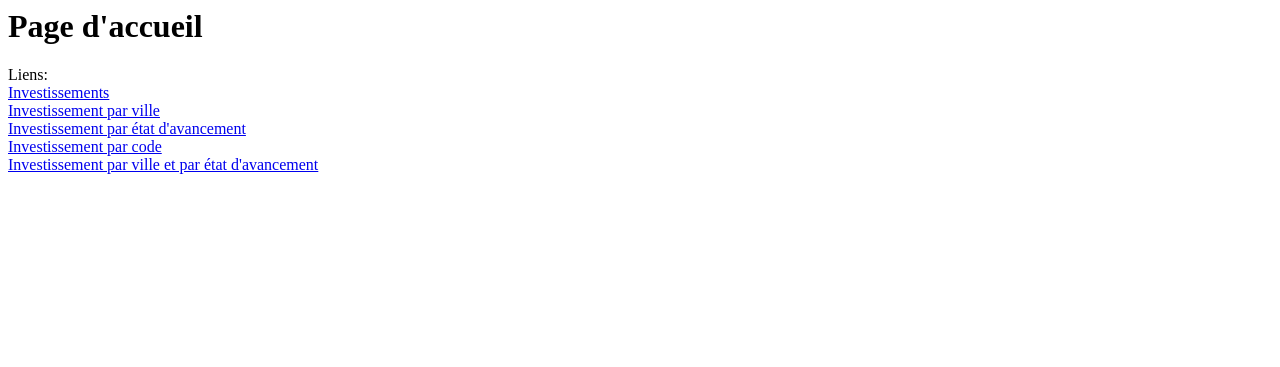
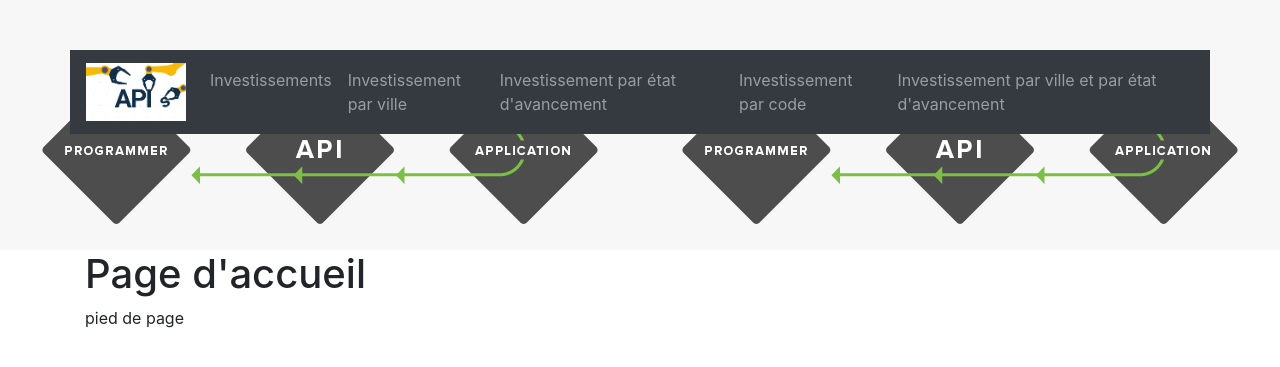
Before and after one commit to Qlexio/KPI_test, a Django app: page / in a window 1280 px wide. Shown: the top 367 px of the page. Run offline with Django 3.2, Linux system fonts and the light colour scheme; some libraries are stand-ins or nearby versions.

Commit message:
Get website pages in shape
* Create base.html page to include all pages inside.
* Add "extends" value to include pages in base.html.
* Use of bootstrap to:
  * Create navbar and header of website. Also addition of images.
  * Get table in shape
* Add pagination to investments page in views. Need to extend to other
pages.

```diff
--- /dev/null
+++ b/Web/Website/KPI_Web/static/css/style.css
@@ -0,0 +1,10 @@
+.main_container {
+    height: 250px;
+    padding-top: 50px;
+    padding-bottom: 50px;
+    background-image: url("../Image/API.png");
+}
+
+.nav_img {
+    width: 100px;
+}
--- /dev/null
+++ b/Web/Website/KPI_Web/templates/KPI_Web/base.html
@@ -0,0 +1,87 @@
+{% load static %}
+
+<!doctype html>
+
+<html lang="en">
+
+  <head>
+
+    <!-- Required meta tags -->
+
+    <meta charset="utf-8">
+
+    <meta name="viewport" content="width=device-width, initial-scale=1, shrink-to-fit=no">
+
+
+
+    <!-- Bootstrap CSS -->
+
+    <link rel="stylesheet" href="{% static 'css/style.css' %}">
+    <link rel="stylesheet" href="https://stackpath.bootstrapcdn.com/bootstrap/4.4.1/css/bootstrap.min.css" integrity="sha384-Vkoo8x4CGsO3+Hhxv8T/Q5PaXtkKtu6ug5TOeNV6gBiFeWPGFN9MuhOf23Q9Ifjh" crossorigin="anonymous">
+
+
+    <title>KPI Project</title>
+
+  </head>
+
+  <body>
+    <div class="main_container">
+        <div class="container">
+            <div class="row">
+                <nav class="col navbar navbar-expand navbar-dark bg-dark">
+                    <a class="navbar-brand" href="{% url 'index' %}"><img src="{% static 'Image/image_api.jpg' %}" alt="Image API" class="nav_img"></a>
+                    <ul class="navbar-nav">
+                        <li class="nav-item">
+                            <a class="nav-link" href="{% url 'investments' %}">Investissements</a>
+                        </li>
+                        <li class="nav-item">
+                            <a class="nav-link" href="{% url 'investmentsbycity' %}">Investissement par ville</a>
+                        </li>
+                        <li class="nav-item">
+                            <a class="nav-link" href="{% url 'investmentsbyprogress' %}">Investissement par état d'avancement</a>
+                        </li>
+                        <li class="nav-item">
+                            <a class="nav-link" href="{% url 'investmentsbycode' %}">Investissement par code</a>
+                        </li>
+                        <li class="nav-item">
+                            <a class="nav-link" href="{% url 'investmentsbycityprogress' %}">Investissement par ville et par état d'avancement</a>
+                        </li>
+                    </ul>
+                </nav>
+            </div>
+        </div>
+    </div>
+
+        <div class="container">
+            <div class="row">
+                <div class="col">
+                    {% block content %}
+                    {% endblock %}
+                </div>
+            </div>
+        </div>
+
+        <div class="container">
+            <div class="row">
+                <div class="col">
+                    pied de page
+                </div>
+            </div>
+        </div>
+
+
+
+
+    <!-- Optional JavaScript -->
+
+    <!-- jQuery first, then Popper.js, then Bootstrap JS -->
+
+    <script src="https://code.jquery.com/jquery-3.4.1.slim.min.js" integrity="sha384-J6qa4849blE2+poT4WnyKhv5vZF5SrPo0iEjwBvKU7imGFAV0wwj1yYfoRSJoZ+n" crossorigin="anonymous"></script>
+
+    <script src="https://cdn.jsdelivr.net/npm/popper.js@1.16.0/dist/umd/popper.min.js" integrity="sha384-Q6E9RHvbIyZFJoft+2mJbHaEWldlvI9IOYy5n3zV9zzTtmI3UksdQRVvoxMfooAo" crossorigin="anonymous"></script>
+
+    <script src="https://stackpath.bootstrapcdn.com/bootstrap/4.4.1/js/bootstrap.min.js" integrity="sha384-wfSDF2E50Y2D1uUdj0O3uMBJnjuUD4Ih7YwaYd1iqfktj0Uod8GCExl3Og8ifwB6" crossorigin="anonymous"></script>
+
+  </body>
+
+</html>
--- a/Web/Website/KPI_Web/templates/KPI_Web/city.html
+++ b/Web/Website/KPI_Web/templates/KPI_Web/city.html
@@ -1,3 +1,7 @@
+{% extends 'KPI_Web/base.html' %}
+{% load static %}
+
+{% block content %}
 
 {% if bool %}
     <p>Aucun résultat trouvé</p>
@@ -11,3 +15,5 @@
     <br><br>
     <button type="submit">Rechercher</button>
 </form>
+
+{% endblock %}
--- a/Web/Website/KPI_Web/templates/KPI_Web/city_progress.html
+++ b/Web/Website/KPI_Web/templates/KPI_Web/city_progress.html
@@ -1,3 +1,7 @@
+{% extends 'KPI_Web/base.html' %}
+{% load static %}
+
+{% block content %}
 
 {% if bool %}
     <p>Aucun résultat trouvé</p>
@@ -12,3 +16,5 @@
     <br><br>
     <button type="submit">Rechercher</button>
 </form>
+
+{% endblock %}
--- a/Web/Website/KPI_Web/templates/KPI_Web/code.html
+++ b/Web/Website/KPI_Web/templates/KPI_Web/code.html
@@ -1,3 +1,7 @@
+{% extends 'KPI_Web/base.html' %}
+{% load static %}
+
+{% block content %}
 
 {% if bool %}
     <p>Aucun résultat trouvé</p>
@@ -11,3 +15,5 @@
     <br><br>
     <button type="submit">Rechercher</button>
 </form>
+
+{% endblock %}
--- a/Web/Website/KPI_Web/templates/KPI_Web/index.html
+++ b/Web/Website/KPI_Web/templates/KPI_Web/index.html
@@ -1,15 +1,8 @@
+{% extends 'KPI_Web/base.html' %}
+{% load static %}
+
+{% block content %}
+
 <h1>Page d'accueil</h1>
 
-<p>Liens:
-<br>
-<a href="{% url 'investments' %}">Investissements</a>
-<br>
-<a href="{% url 'investmentsbycity' %}">Investissement par ville</a>
-<br>
-<a href="{% url 'investmentsbyprogress' %}">Investissement par état d'avancement</a>
-<br>
-<a href="{% url 'investmentsbycode' %}">Investissement par code</a>
-<br>
-<a href="{% url 'investmentsbycityprogress' %}">Investissement par ville et par état d'avancement</a>
-
-</p>
+{% endblock %}
--- a/Web/Website/KPI_Web/templates/KPI_Web/progress.html
+++ b/Web/Website/KPI_Web/templates/KPI_Web/progress.html
@@ -1,3 +1,7 @@
+{% extends 'KPI_Web/base.html' %}
+{% load static %}
+
+{% block content %}
 
 {% if bool %}
     <p>Aucun résultat trouvé</p>
@@ -11,3 +15,5 @@
     <br><br>
     <button type="submit">Rechercher</button>
 </form>
+
+{% endblock %}
--- a/Web/Website/KPI_Web/views.py
+++ b/Web/Website/KPI_Web/views.py
@@ -1,6 +1,7 @@
 from django.shortcuts import render
 import requests as r
 from .forms import InvestmentsByCity, InvestmentsByCityProgress
+from django.core.paginator import Paginator #import Paginator
 
 # Create your views here.
 
@@ -11,9 +12,16 @@ def investments(request):
 
     context = {}
 
+    # Get datas
     datas = r.get("http://127.0.0.1:8000/investments")
-    context["datas"] = datas.json()
-    return render(request, "KPI_Web/listing.html", context)
+    json_datas = datas.json()
+    # Pagination
+    paginator = Paginator(json_datas, 5)
+    page_number = request.GET.get("page")
+    page_obj = paginator.get_page(page_number)
+
+    # context["datas"] = datas.json()
+    return render(request, "KPI_Web/listing.html", context={"datas": page_obj})
 
 def investments_by_city(request):
 
```
Also changed, not shown: Web/Website/KPI_Web/templates/KPI_Web/listing.html (+28 -1 lines), Web/Website/KPI_Web/static/Image/API.png (added), Web/Website/KPI_Web/static/Image/image_api.jpg (added).
